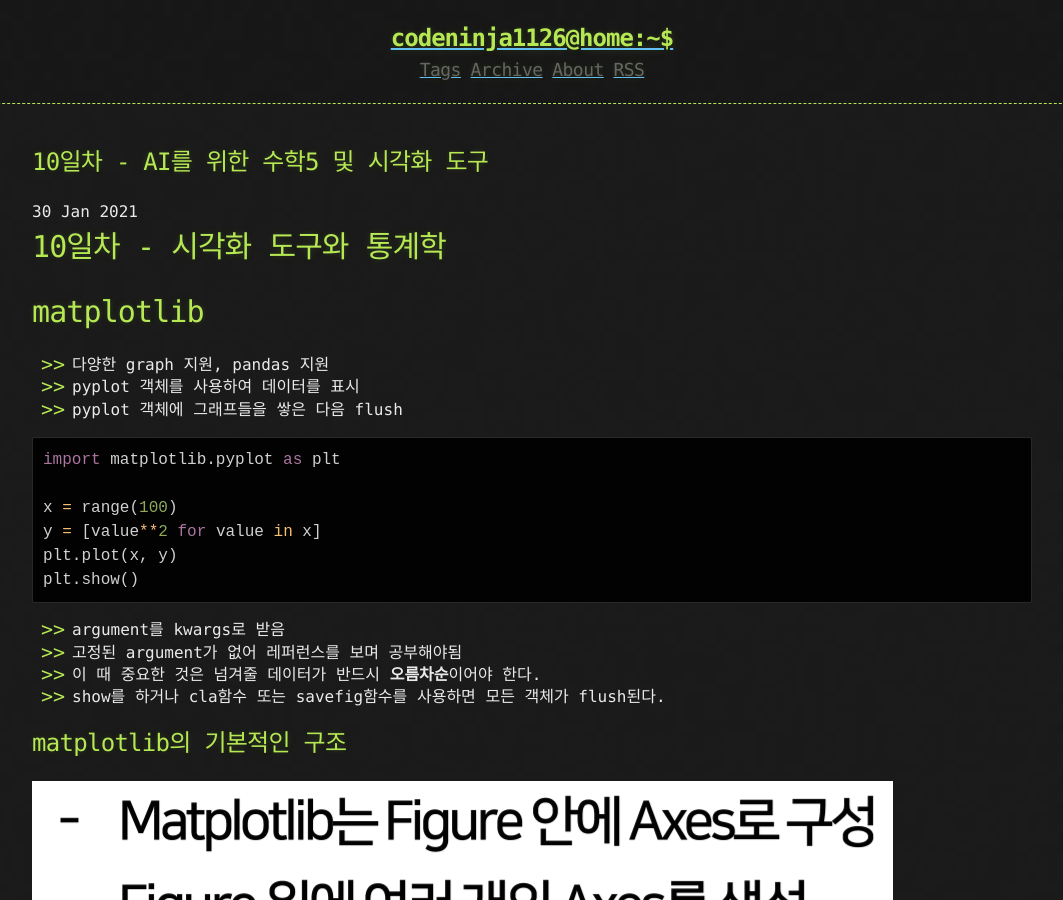
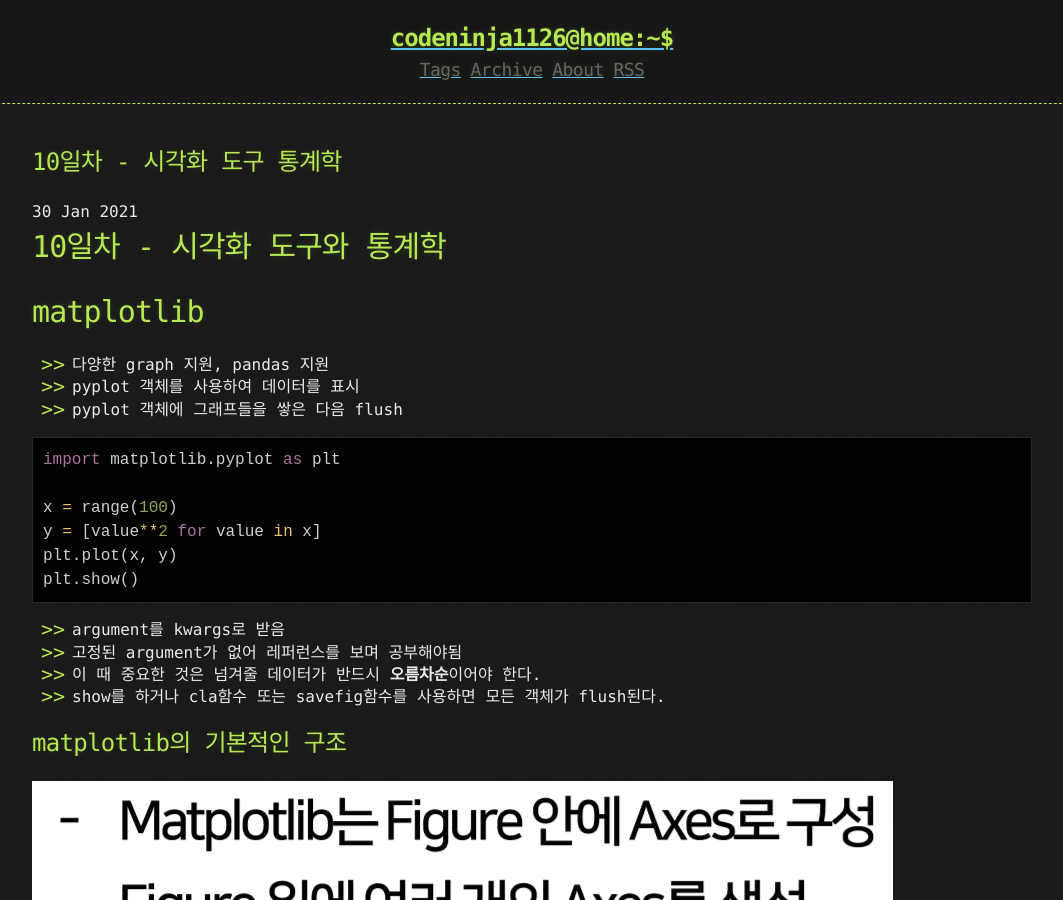
Before and after one commit to CodeNinja1126/CodeNinja1126.github.io, a Jekyll site: the page built from _posts/2021-01-30-024.md, in a window 1280 px wide and 900 px high. Shown: the whole window, without its empty margins (108-1171 px from the left). Built offline with Jekyll 4.4.1, drawn with Linux system fonts in a browser that asks for light colours; formulas are drawn with MathJax 3.

Commit message:
Update 2021-01-30-024.md

```diff
--- a/_posts/2021-01-30-024.md
+++ b/_posts/2021-01-30-024.md
@@ -1,5 +1,5 @@
 ---
-title: 10일차 - AI를 위한 수학5 및 시각화 도구
+title: 10일차 - 시각화 도구  통계학
 tags: [boostcamp]
 published: true
 use_math: true
```
